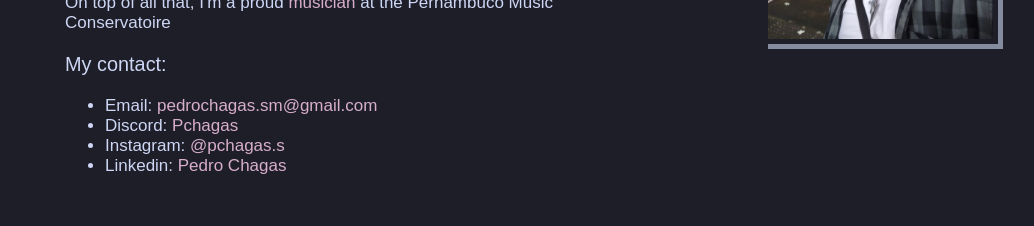
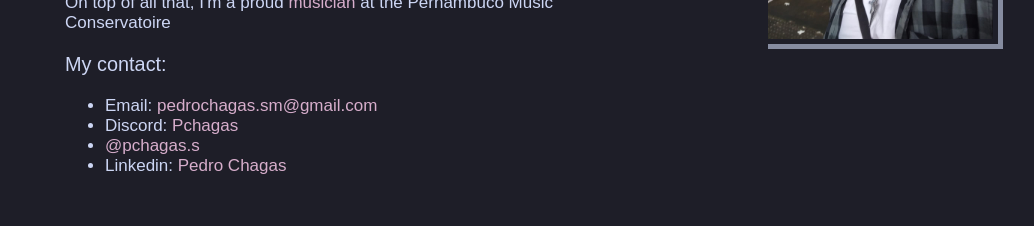
Before and after one commit to pchagas72/personal_website, a React (Vite) app: page / in a window 1280 px wide. Shown: the part 1040-1266 px from the top of the page, without its empty margins (126-1160 px from the left). Built offline with nearby package versions, Linux system fonts and the light colour scheme; a web font is replaced by a local one.

Commit message:
Added linkedin redirect to aboutme

```diff
--- a/src/components/AboutMe/AboutMe.tsx
+++ b/src/components/AboutMe/AboutMe.tsx
@@ -29,8 +29,8 @@ function AboutMe(){
                 <ul>
                     <li>Email: <a className='prettyLink'>pedrochagas.sm@gmail.com</a></li>
                     <li>Discord: <a className='prettyLink'>Pchagas</a></li>
-                    <li>Instagram: <a className='prettyLink'>@pchagas.s</a></li>
-                    <li>Linkedin: <a href='' className='prettyLink'>Pedro Chagas</a></li>
+                    <li> <a className='prettyLink'>@pchagas.s</a></li>
+                    <li>Linkedin: <a href='https://www.linkedin.com/in/pedro-chagas-44a4112aa' className='prettyLink'>Pedro Chagas</a></li>
                 </ul>
                 </div>
                 <div className='aboutMePicture'>
```
